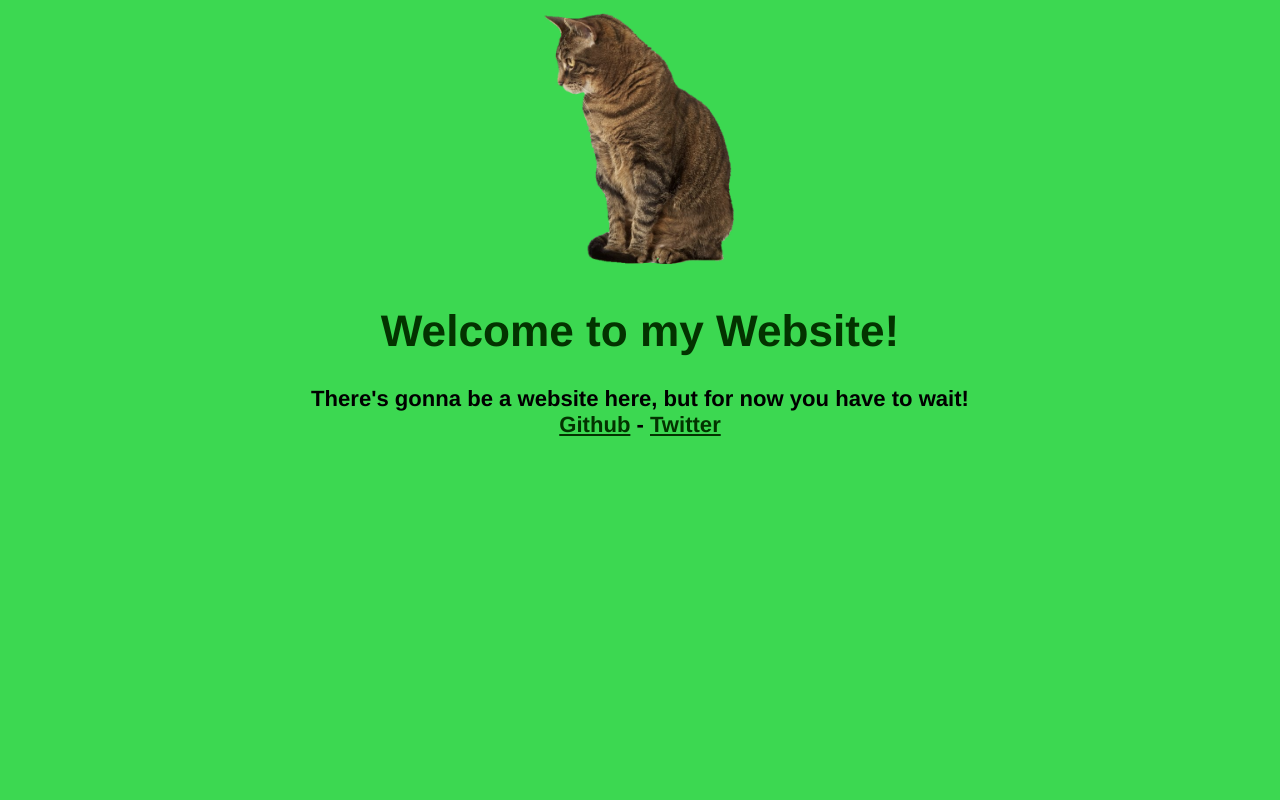
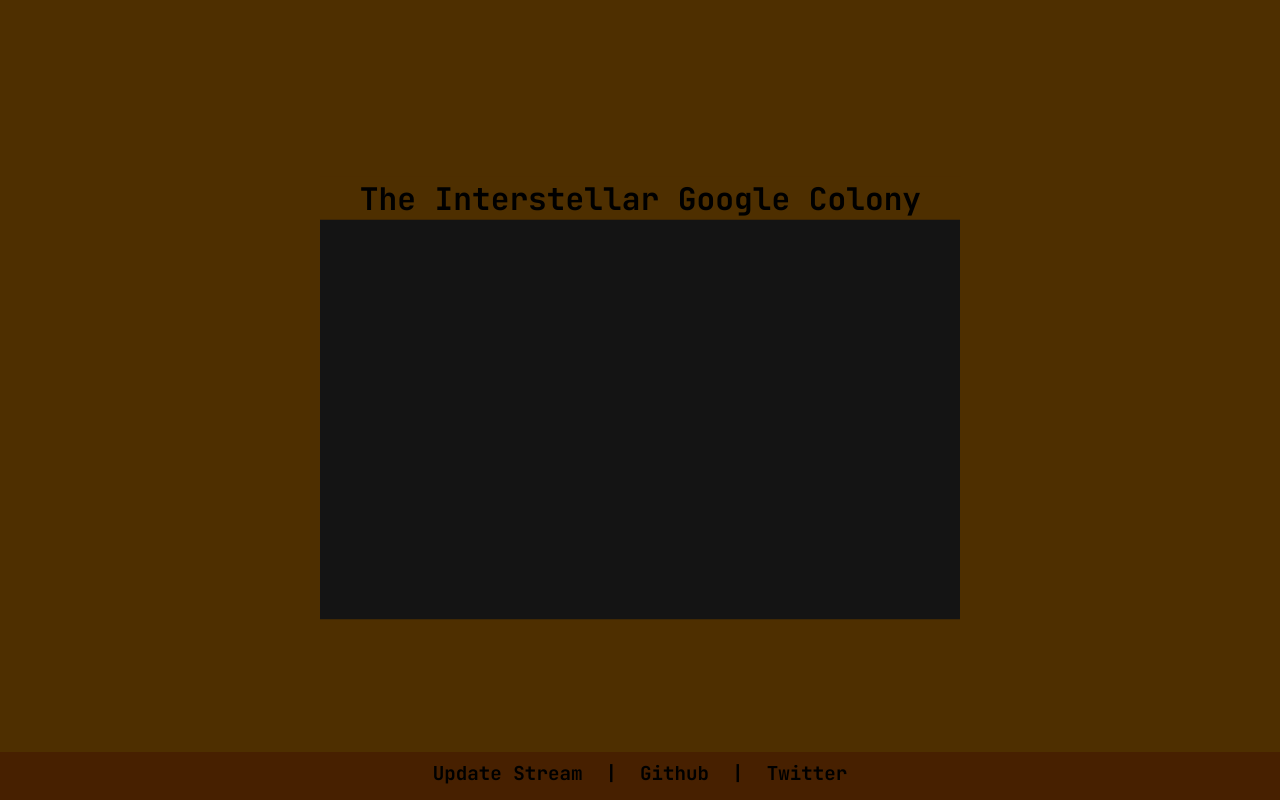
Before and after one commit to InventBoss/Futurez.net_TEMP, a Vue app: page / in a window 1280 px wide. Built offline with nearby package versions, Linux system fonts and the light colour scheme.

Commit message:
some stuff

```diff
--- a/package.json
+++ b/package.json
@@ -9,6 +9,7 @@
   },
   "dependencies": {
     "core-js": "^3.6.5",
+    "js-cookie": "^3.0.1",
     "vue": "^3.0.0"
   },
   "devDependencies": {
--- a/public/index.html
+++ b/public/index.html
@@ -5,9 +5,8 @@
     <meta http-equiv="X-UA-Compatible" content="IE=edge">
     <meta name="viewport" content="width=device-width,initial-scale=1.0">
     <link rel="icon" href="<%= BASE_URL %>favicon.ico">
-    <title>Futurez - Become a Capitalist</title>
   </head>
-  <body style="background-color: #3cd851;">
+  <body style="background-color: #4e2f00;">
     <noscript>
       <strong>We're sorry but <%= htmlWebpackPlugin.options.title %> doesn't work properly without JavaScript enabled. Please enable it to continue.</strong>
     </noscript>
--- a/src/App.vue
+++ b/src/App.vue
@@ -1,25 +1,55 @@
 <template>
-  <img src="./assets/cat.png" style="width: calc(10vw + 10vh)" />
-
-  <GameWindow />
+  <meta property="og:type" content="website" />
+  <meta property="og:url" content="https://futurez.net" />
+  <meta property="og:title" content="Futurez - Become a Capitalist" />
+  <meta
+    property="og:description"
+    content="Welcome to Futurez.net! For all your offplanet colonization needs."
+  />
+  <meta
+    property="og:image"
+    content="https://futurez.net/img/cat.5e8d8104.png"
+  />
+  <title>Futurez - Become a Capitalist</title>
+  <div
+    ref="gameDiv"
+    style="
+      position: absolute;
+      display: inline-block;
+      left: 50%;
+      top: 50%;
+      transform: translate(-50%, -50%);
+    "
+  >
+    <GameTitle />
+    <canvas ref="gameWindow" style="width: 50vw; height: 50vh"></canvas>
+  </div>
+  <LowerBar />
 </template>
 <script>
-import GameWindow from "./components/GameWindow.vue";
+import GameTitle from "./components/GameTitle.vue";
+import LowerBar from "./components/LowerBar.vue";
 
 export default {
   name: "App",
-  components: {
-    GameWindow,
+  component: {
+    GameTitle,
+    LowerBar,
   },
+  methods: {},
+  data() {
+    return {};
+  },
+  async mounted() {
+    const gameFile = require("./js/game.js");
+    gameFile.run(this);
+  },
+  components: { GameTitle, LowerBar },
 };
 </script>
-
 <style>
-#app {
-  font-family: Avenir, Helvetica, Arial, sans-serif;
-  -webkit-font-smoothing: antialiased;
-  -moz-osx-font-smoothing: grayscale;
-  text-align: center;
-  color: #000000;
+@font-face {
+  font-family: "JetbrainsMono";
+  src: local("JetbrainsMono"), url(../src/assets/fonts/JetBrainsMono-Bold.woff2);
 }
 </style>
--- /dev/null
+++ b/src/components/GameTitle.vue
@@ -0,0 +1,59 @@
+<template lang="">
+  <input
+    @change="updateTitle()"
+    markdown="span"
+    type="text"
+    class="title"
+    ref="gameTitle"
+    style="
+      width: 99.5%;
+      outline: none;
+      border: 0;
+      background-color: #4e2f00;
+      text-align: center;
+      font-size: calc(1.5vw + 1.5vh);
+      font-family: JetbrainsMono;
+    "
+  />
+</template>
+<script>
+export default {
+  name: "GameTitle",
+  methods: {
+    updateTitle: function () {
+      const Cookies = require("js-cookie");
+
+      let value = this.$refs.gameTitle.value;
+      if (value === "") {
+        this.$refs.gameTitle.value = Cookies.get("gameTitle");
+      } else {
+        Cookies.set("gameTitle", value, { expires: 9999999 });
+      }
+    },
+  },
+  async mounted() {
+    const Cookies = require("js-cookie");
+    const titleJson = require("../data/TitleWordList");
+
+    const gameTitle = await Cookies.get("gameTitle");
+
+    if (typeof gameTitle == "undefined") {
+      const noun =
+        titleJson["nouns"][
+          Math.floor(Math.random() * titleJson["nouns"].length)
+        ];
+      const adjective =
+        titleJson["adjectives"][
+          Math.floor(Math.random() * titleJson["adjectives"].length)
+        ];
+
+      const colonyName = `The ${adjective} ${noun} Colony`;
+      this.$refs.gameTitle.value = colonyName;
+      Cookies.set("gameTitle", colonyName, { expires: 9999999 });
+    } else {
+      this.$refs.gameTitle.value = gameTitle;
+    }
+  },
+};
+</script>
+<style lang=""></style>
--- a/src/components/GameWindow.vue
+++ /dev/null
@@ -1,46 +0,0 @@
-<template>
-  <div
-    style="
-      display: flex;
-      justify-content: center;
-      flex-direction: column;
-      font-size: calc(0.6vw + 1.8vh);
-      margin: 0 auto;
-      height: 100%;
-      width: 100%;
-    "
-  >
-    <h1 style="color: #033300; text-align: center">Welcome to my Website!</h1>
-    <b>There's gonna be a website here, but for now you have to wait! <br /></b>
-
-    <b
-      ><a
-        href="https://github.com/InventBoss/Futurez.net"
-        style="color: #033300"
-        target="_blank"
-        rel="noopener"
-        >Github</a
-      >
-      <b> - </b>
-      <a
-        href="https://twitter.com/Invent_Boss"
-        style="color: #033300"
-        target="_blank"
-        rel="noopener"
-      >
-        Twitter
-      </a></b
-    >
-  </div>
-</template>
-
-<script>
-export default {
-  name: "HelloWorld",
-  props: {
-    msg: String,
-  },
-};
-</script>
-
-<style scoped></style>
--- /dev/null
+++ b/src/components/LowerBar.vue
@@ -0,0 +1,41 @@
+<template lang="">
+  <div
+    target="_blank"
+    rel="noopener"
+    style="
+      width: 100vw;
+      height: 6%;
+      bottom: 0;
+      left: 0;
+      display: flex;
+      position: absolute;
+      justify-content: center;
+      background-color: #472000;
+      font-family: JetbrainsMono;
+      font-size: 120%;
+      line-height: 2.2;
+    "
+  >
+    <a href="/updates" style="color: #000000; text-decoration: none"
+      >Update Stream</a
+    >
+    &nbsp;&nbsp;|&nbsp;&nbsp;
+    <a
+      href="https://github.com/InventBoss/Futurez.net"
+      style="color: #000000; text-decoration: none"
+      >Github</a
+    >
+    &nbsp;&nbsp;|&nbsp;&nbsp;
+    <a
+      href="https://twitter.com/Invent_Boss"
+      style="color: #000000; text-decoration: none"
+      >Twitter</a
+    >
+  </div>
+</template>
+<script>
+export default {
+  name: "LowerBar",
+};
+</script>
+<style lang=""></style>
--- /dev/null
+++ b/src/data/TitleWordList.json
@@ -0,0 +1,50 @@
+{
+    "nouns": [
+        "Space",
+        "Alien",
+        "Pepe",
+        "4chan",
+        "Anime",
+        "Weeb",
+        "Reddit",
+        "Twitter",
+        "Discord",
+        "Asteroid",
+        "Comet",
+        "Human",
+        "Tree",
+        "Bepis",
+        "\"INSERT NOUN\"",
+        "ERROR",
+        "Doge",
+        "Minion",
+        "Island",
+        "Apple",
+        "Google",
+        "Amazon",
+        "Microsoft",
+        "Moderator"
+    ],
+    "adjectives": [
+        "Questionable",
+        "Curious",
+        "Small",
+        "Broken",
+        "Gross",
+        "Evil",
+        "Sickly",
+        "Basic",
+        "North Korean",
+        "Interstellar",
+        "Advanced",
+        "Depressed",
+        "Big",
+        "Moderated",
+        "Smelly",
+        "Strange",
+        "Greedy",
+        "Underground",
+        "Dangerous",
+        "\"Safe\""
+    ]
+}
--- /dev/null
+++ b/src/js/game.js
@@ -0,0 +1,12 @@
+module.exports = {
+  run: (document) => {
+    const canvas = document.$refs.gameWindow;
+    const context = canvas.getContext("2d");
+
+    const loop = () => {
+      context.fillStyle = "#141414";
+      context.fillRect(0, 0, canvas.width, canvas.height);
+    };
+    setInterval(loop, 1);
+  },
+};
--- /dev/null
+++ b/src/pages/updates/App.vue
@@ -0,0 +1,24 @@
+<template>
+  <title>Futurez - Update Stream</title>
+  <div style="display: flex; justify-content: center; align-items: center">
+    <h1 style="font-size: calc(3.5vw + 2.5vh)">Don't Worry about this :)</h1>
+  </div>
+</template>
+<script>
+export default {
+  name: "App",
+  data() {
+    return {};
+  },
+};
+</script>
+
+<style>
+#app {
+  font-family: JetbrainsMono;
+}
+@font-face {
+  font-family: JetbrainsMono;
+  src: url("../../assets/fonts/JetBrainsMono-Bold.woff2");
+}
+</style>
--- /dev/null
+++ b/src/pages/updates/main.js
@@ -0,0 +1,4 @@
+import { createApp } from "vue";
+import App from "./App.vue";
+
+createApp(App).mount("#app");
--- /dev/null
+++ b/vue.config.js
@@ -0,0 +1,20 @@
+/**
+ * @type {import('@vue/cli-service').ProjectOptions}
+ */
+
+module.exports = {
+  pages: {
+    index: {
+      title: "Futurez - Become a Capitalist",
+      entry: "./src/main.js",
+      template: "public/index.html",
+      filename: "index.html",
+    },
+    updates: {
+      title: "Futurez - Update Stream",
+      entry: "./src/pages/updates/main.js",
+      template: "public/index.html",
+      filename: "updates.html",
+    },
+  },
+};
```
Also changed, not shown: src/assets/fonts/JetBrainsMono-Bold.woff2 (added), 1 other file (tests, documents, lock files or other folders).
